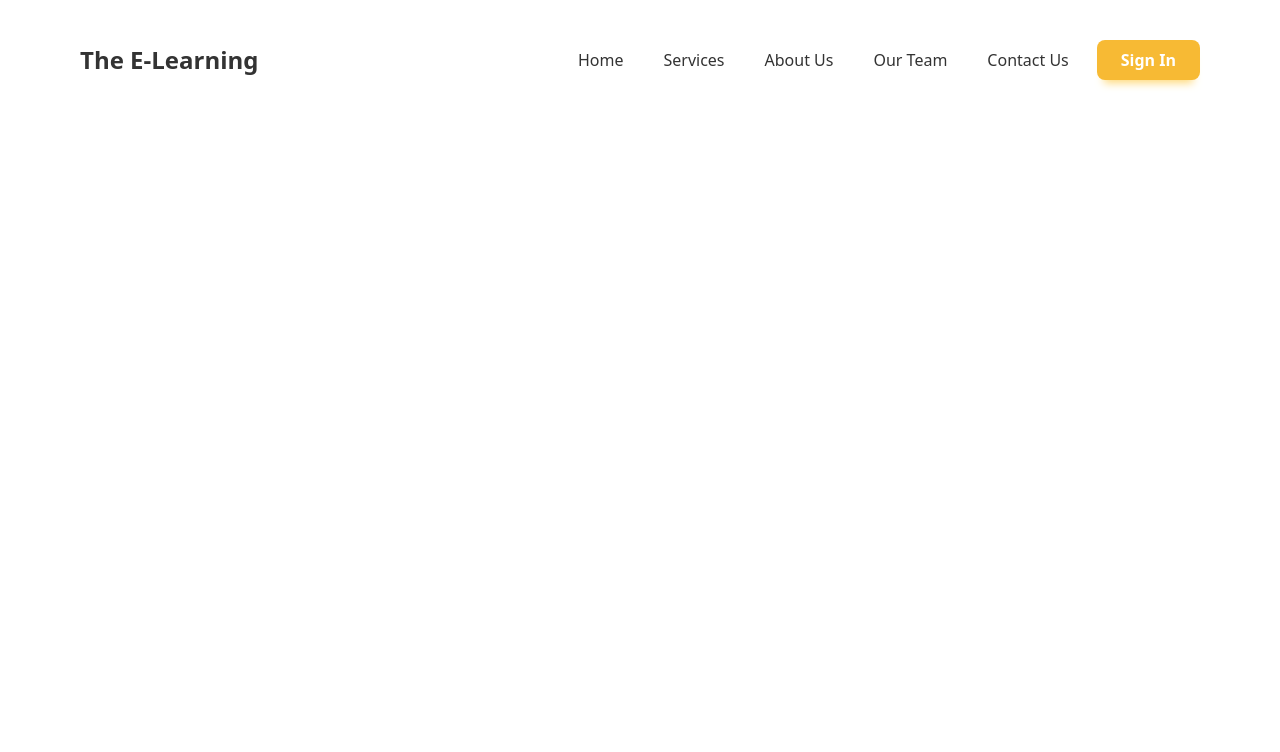
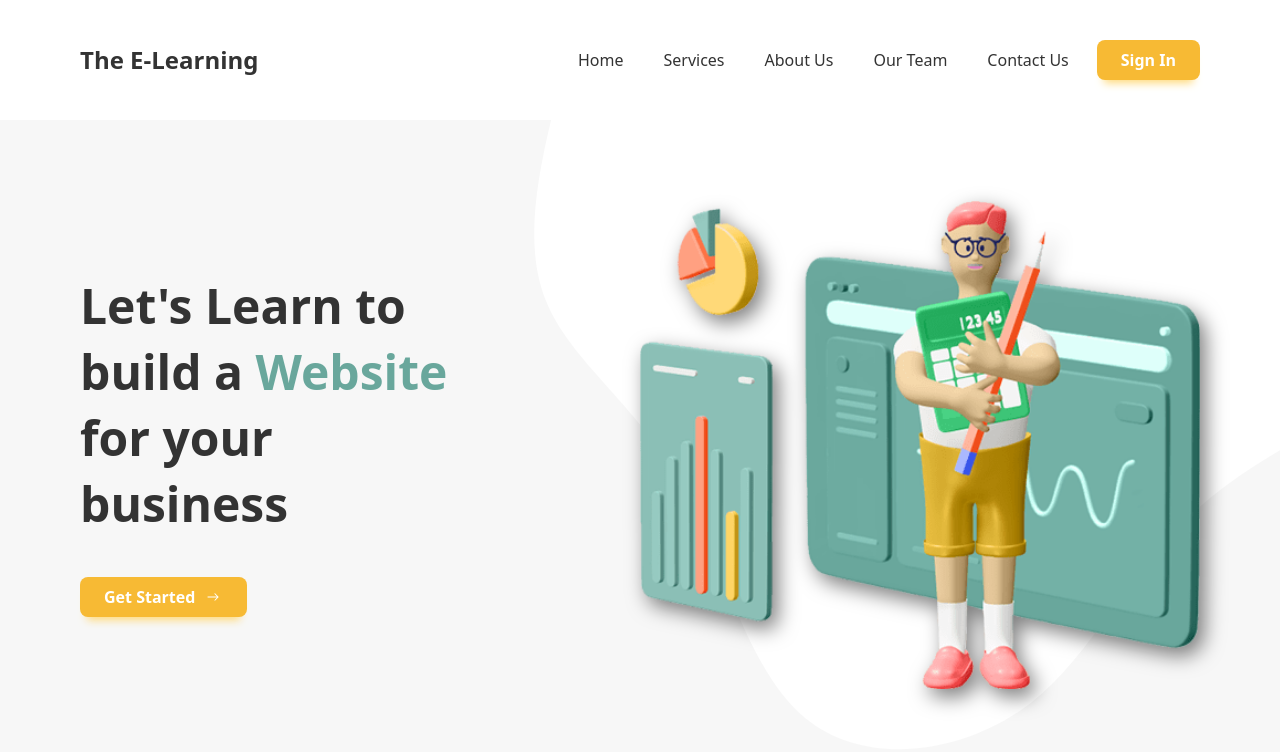
Before and after one commit to alonzojoe/E-Learning, a React (Vite) app: page / in a window 1280 px wide. Shown: the top 752 px of the page. Built offline with nearby package versions, Linux system fonts and the light colour scheme.

Commit message:
feat: create ui ux for Hero/Home Component

```diff
--- a/src/App.jsx
+++ b/src/App.jsx
@@ -1,10 +1,12 @@
 import React from "react";
 import Navbar from "./components/Navbar/Navbar";
+import Hero from "./components/Hero/Hero";
 
 const App = () => {
   return (
     <main className="overflow-x-hidden bg-white text-dark">
       <Navbar />
+      <Hero />
     </main>
   );
 };
--- /dev/null
+++ b/src/components/Hero/Hero.jsx
@@ -0,0 +1,43 @@
+import React from "react";
+import { IoIosArrowRoundForward } from "react-icons/io";
+import HeroImg from "../../assets/images/hero.png";
+import Blob from "../../assets/images/blob.svg";
+
+const Hero = () => {
+  return (
+    <section className="bg-light overflow-hidden relative">
+      <div className="container grid grid-cols-1 md:grid-cols-2 min-h-[650px]">
+        {/* Brand Info */}
+        <div className="flex flex-col justify-center py-14 md:py-0 relative z-20">
+          <div className="text-center md:text-left space-y-10 lg:max-w-[400px]">
+            <h1 className="text-3xl lg:text-5xl font-bold !leading-snug">
+              Let's Learn to build a{" "}
+              <span className="text-secondary">Website</span> for your business
+            </h1>
+            <div className="flex justify-center md:justify-start">
+              <button className="primary-btn flex items-center gap-2 group">
+                Get Started
+                <IoIosArrowRoundForward className="text-xl group-hover:translate-x-2 group-hover:-rotate-45 duration-300" />
+              </button>
+            </div>
+          </div>
+        </div>
+        <div className="flex justify-center items-center">
+          <img
+            src={HeroImg}
+            alt="hero-image"
+            className="w-[400px] xl:w-[600px] relative z-10 drop-shadow"
+          />
+          <img
+            src={Blob}
+            alt="blob-bg"
+            className="absolute -bottom-32 w-[800px] md:w-[1500px] z-[1] hidden md:block"
+          />
+        </div>
+        {/* Hero Image */}
+      </div>
+    </section>
+  );
+};
+
+export default Hero;
--- a/src/components/Navbar/Navbar.jsx
+++ b/src/components/Navbar/Navbar.jsx
@@ -31,7 +31,7 @@
 
 const Navbar = () => {
   return (
-    <nav>
+    <nav className="relative z-20">
       <div className="container py-10 flex justify-between items-center">
         {/* App Logo */}
         <div>
--- a/src/index.css
+++ b/src/index.css
@@ -3,7 +3,13 @@
 @tailwind utilities;
 
 @layer components {
-    .primary-btn {
-        @apply inline-block bg-primary text-white font-semibold py-2 px-6 rounded-lg hover:bg-secondary duration-200 shadow-[0px_10px_8px_-7px_#ffd978] hover:shadow-[0px_10px_8px_-7px_#69a79c]
-    }
+  .primary-btn {
+    @apply inline-block bg-primary text-white font-semibold py-2 px-6 rounded-lg hover:bg-secondary duration-200 shadow-[0px_10px_8px_-7px_#ffd978] hover:shadow-[0px_10px_8px_-7px_#69a79c];
+  }
 }
+
+@layer utilities {
+  .drop-shadow {
+    filter: drop-shadow(6px 8px 10px rgba(0, 0, 0, 0.5));
+  }
+}
```
